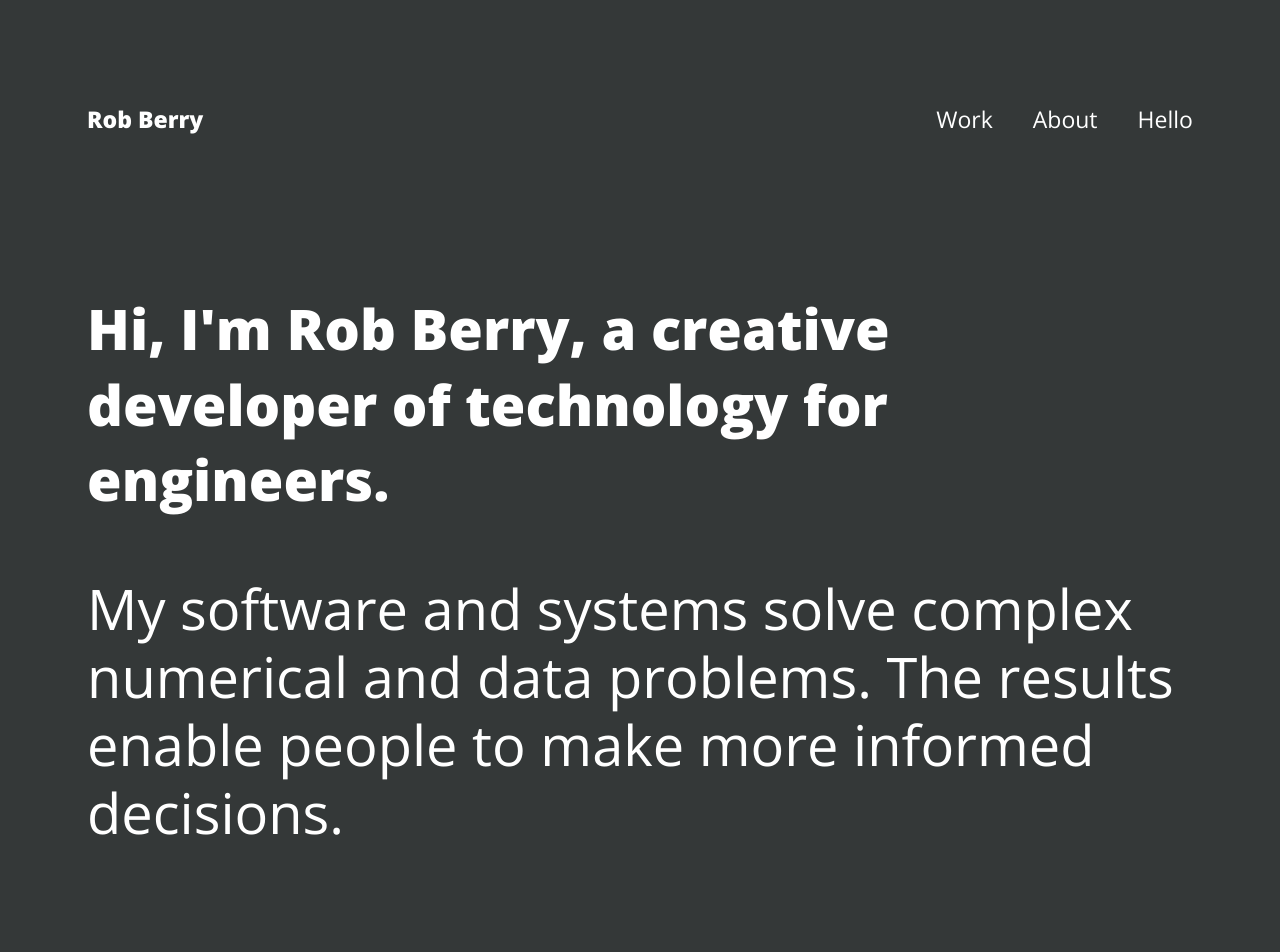
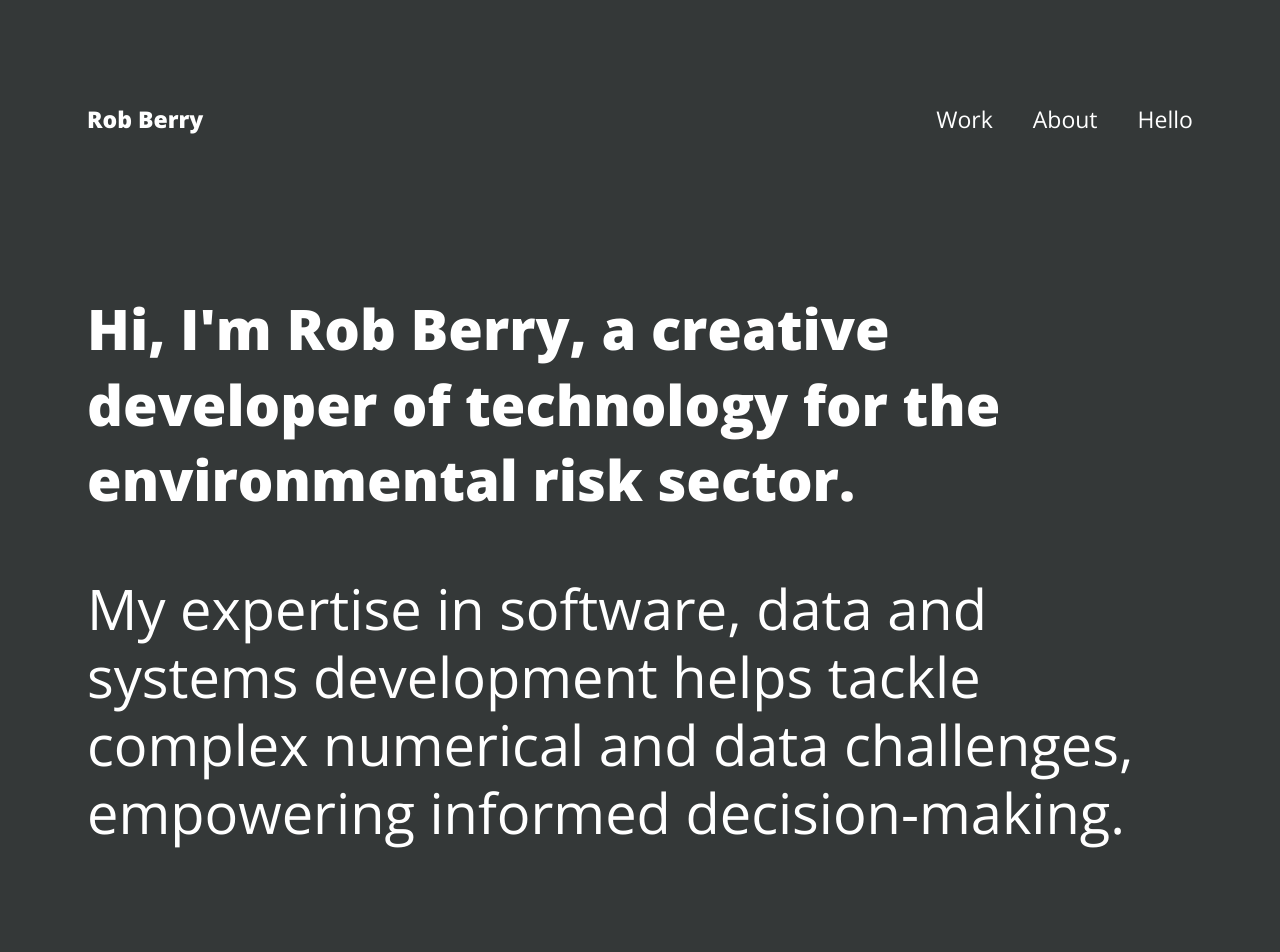
Before and after one commit to robberry/robberry-nextjs, a Next.js app: page / in a window 1280 px wide. Shown: the top 952 px of the page. Built offline with nearby package versions, Linux system fonts and the light colour scheme.

Commit message:
Improvements to home page wording

```diff
--- a/package.json
+++ b/package.json
@@ -15,6 +15,8 @@
     "sharp": "~0.33.x"
   },
   "devDependencies": {
+    "@types/node": "~20.x",
+    "@types/react": "~18.x",
     "eslint": "~8.x",
     "eslint-config-next": "~13.5.x"
   }
--- a/pages/index.js
+++ b/pages/index.js
@@ -1,7 +1,7 @@
 import Head from 'next/head'
 import Layout from '../components/layout'
 
-const title = "Creative development of technology for engineers"
+const title = "Creative development of technology for the environmental risk sector"
 const description = "I&apos;m Rob Berry, a creative developer of technology for engineers. My software and systems solve complex numerical and data problems."
 
 export default function Home() {
@@ -12,7 +12,7 @@ export default function Home() {
         <meta name="description" content={description} />
         <meta property="og:title" content={title} />
         <meta property="og:description" content={description} />
-        <meta property="og:url" content="https://www.robberry.net/" />
+        <meta property="og:url" content="https://robberry.net/" />
         <meta property="twitter:title" content={title} />
         <meta property="twitter:description" content={description} />
       </Head>
@@ -20,11 +20,11 @@ export default function Home() {
         <div className="container">
           <div className="row">
             <div className="col-12">
-              <h1 className="xlarge heavy">Hi, I&apos;m Rob Berry, a creative developer of technology for engineers.</h1>
+              <h1 className="xlarge heavy">Hi, I&apos;m Rob Berry, a creative developer of technology for the environmental risk sector.</h1>
               <p className="xlarge">
-                My software and systems solve complex numerical and data problems.
-                The results enable people to make more informed decisions.
+                My expertise in software, data and systems development helps tackle complex numerical and data challenges, empowering informed decision-making.
               </p>
+
             </div>
           </div>
         </div>
```
Also changed, not shown: 1 other file (tests, documents, lock files or other folders).
